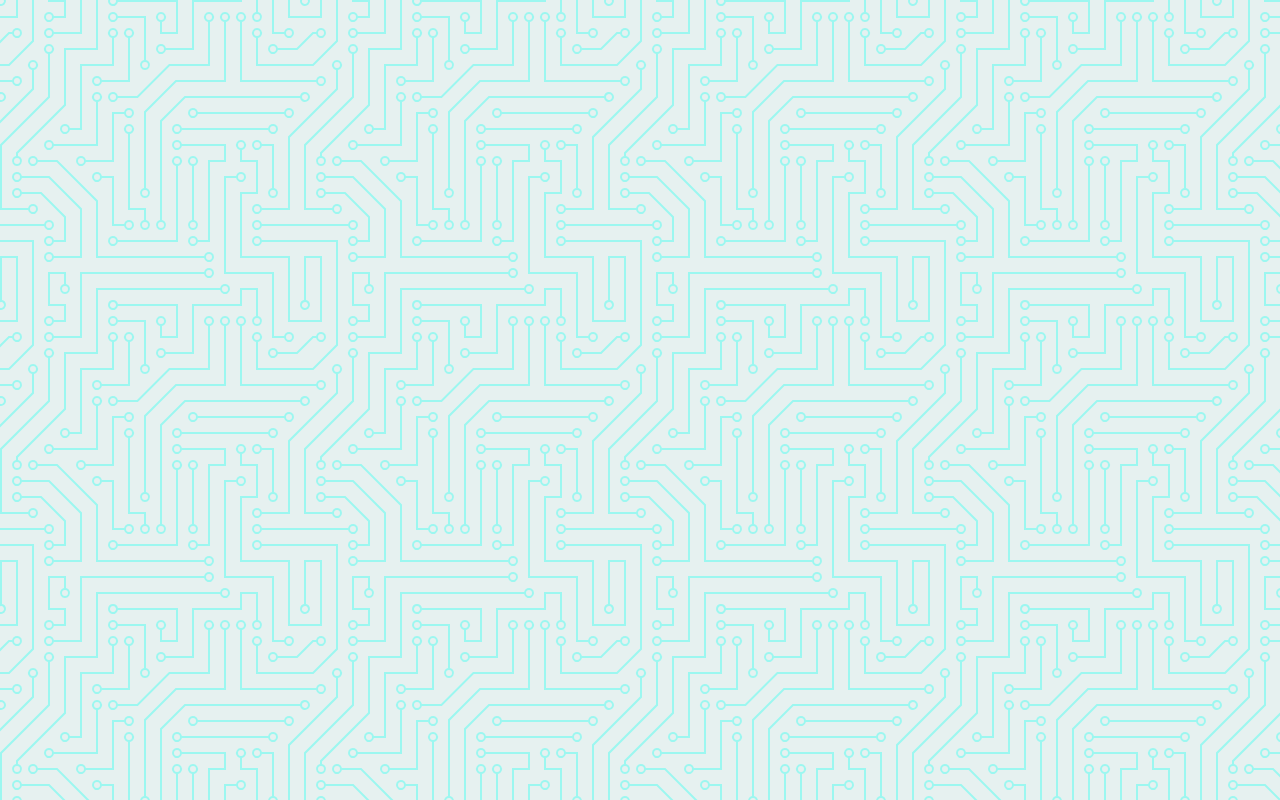
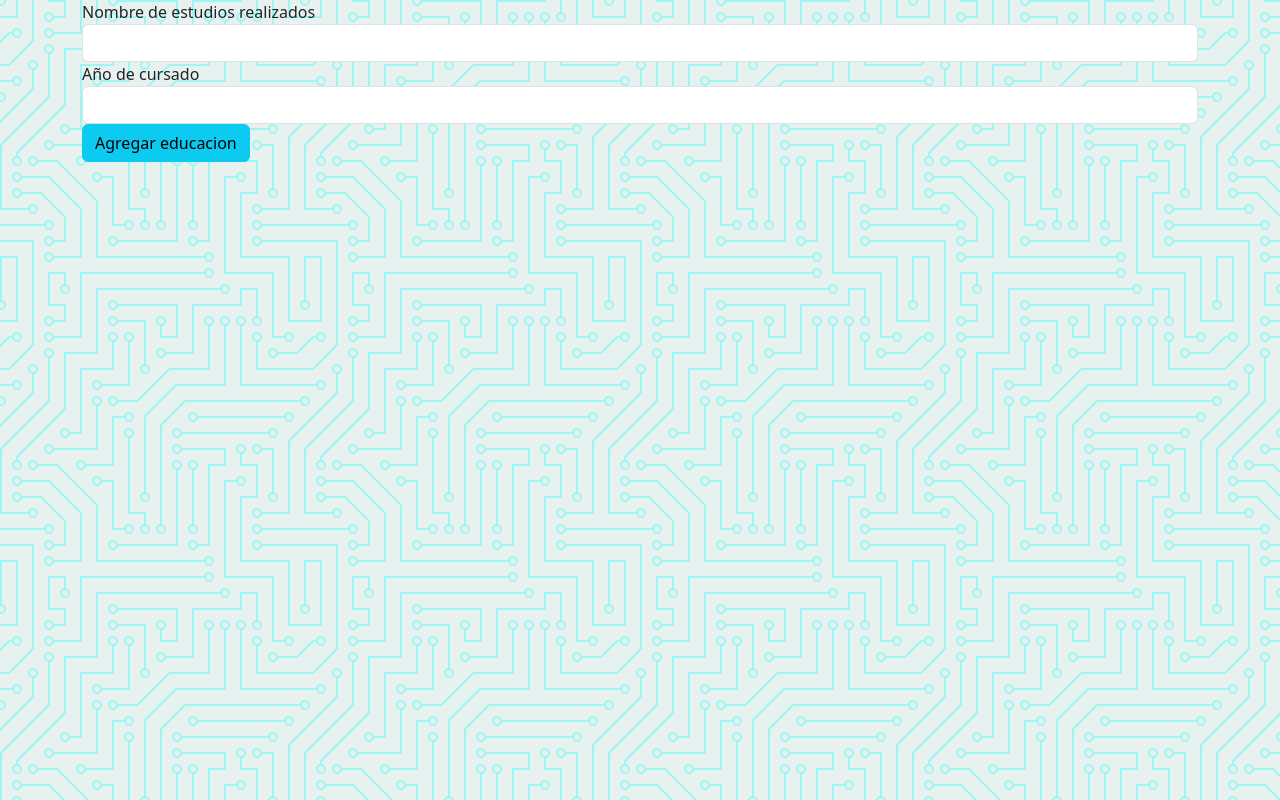
Before and after one commit to lucasalbornoz04/front-angular, an Angular app in the folder front/: page /nuevaEdu in a window 1280 px wide. Before the commit this address led to /. Built offline with nearby package versions, Linux system fonts and the light colour scheme.

Commit message:
Cambios en educacion

```diff
--- a/front/src/app/app-routing.module.ts
+++ b/front/src/app/app-routing.module.ts
@@ -2,6 +2,7 @@ import { NgModule } from '@angular/core';
 import { RouterModule, Routes } from '@angular/router';
 import { EditAbountMeComponent } from './components/abount-me/edit-abount-me.component';
 import { NewAbountMeComponent } from './components/abount-me/new-abount-me.component';
+import { NewEducationComponent } from './components/education/new-education.component';
 import { HomeComponent } from './components/home/home.component';
 import { LoginComponent } from './components/login/login.component';
 
@@ -9,7 +10,9 @@ const routes: Routes = [
   {path: '', component: HomeComponent},
   {path: 'login', component: LoginComponent},
   {path: 'createPersona', component: NewAbountMeComponent},
-  {path: 'editPersona/:id', component: EditAbountMeComponent}
+  {path: 'editPersona/:id', component: EditAbountMeComponent},
+  {path: 'nuevaEdu', component: NewEducationComponent}
+
 ];
 
 @NgModule({
--- a/front/src/app/components/education/education.component.html
+++ b/front/src/app/components/education/education.component.html
@@ -1,4 +1,23 @@
 <section>
+  <div class="row">
+    <h3>Education</h3>
+    <div class="col-lg-2">
+      <button type="button" class="btn btn-dark" routerLink="/nuevaEdu">
+        Agregar Educacion
+      </button>
+    </div>
+      <ul class="list-group" *ngFor="let Educacion of educacion">
+          <li class="list-group-item d-flex justify-content-between align-items-center">
+            <h4>{{Educacion.nombreEdu}}</h4>
+            <span class="badge bg-primary rounded-pill">{{(Educacion.fechaEdu)}}</span>
+          </li>
+      </ul>
+  </div>
+</section>
+
+
+<!-- prubeas -->
+<!-- <section>
     <h3>Education</h3>
       <ul class="list-group">
           <li class="list-group-item d-flex justify-content-between align-items-center">
@@ -14,4 +33,4 @@
             <span class="badge bg-primary rounded-pill">(año)</span>
           </li>
       </ul>
-</section>
+</section> -->
--- a/front/src/app/components/education/education.component.ts
+++ b/front/src/app/components/education/education.component.ts
@@ -1,4 +1,7 @@
 import { Component, OnInit } from '@angular/core';
+import { Educacion } from 'src/app/model/educacion';
+import { EducacionService } from 'src/app/service/educacion.service';
+import { TokenService } from 'src/app/service/token.service';
 
 @Component({
   selector: 'app-education',
@@ -6,10 +9,38 @@ import { Component, OnInit } from '@angular/core';
   styleUrls: ['./education.component.css']
 })
 export class EducationComponent implements OnInit {
+  educacion : Educacion[] = [];
 
-  constructor() { }
+  constructor(private educacionS: EducacionService, private tokenService: TokenService) { }
+  isLogged = false;
 
   ngOnInit(): void {
+    this.cargarEducacion();
+    if(this.tokenService.getToken()){
+      this.isLogged = true;
+    } else {
+      this.isLogged = false;
+    }
+  }
+
+  cargarEducacion(): void {
+    this.educacionS.lista().subscribe(
+      data =>{
+        this.educacion = data;
+      }
+    )
+  }
+
+  delete(id?: number){
+    if( id != undefined){
+      this.educacionS.delete(id).subscribe(
+        data => {
+          this.cargarEducacion();
+        }, err => {
+          alert ("No se pudo eliminar");
+        }
+      )
+    }
   }
 
 }
--- a/front/src/app/components/education/new-education.component.html
+++ b/front/src/app/components/education/new-education.component.html
@@ -1 +1,15 @@
-<p>new-education works!</p>
+<div class="container">
+    <div class="row">
+        <form (ngSubmit)="onCreate()" novalidate #f="ngForm">
+            <div class="form-group">
+                <label for="nombreEdu">Nombre de estudios realizados</label>
+                <input type="text" class="form-control" id="nombreEdu" name="nombreEdu" [(ngModel)]="nombreEdu" required>
+            </div>
+            <div class="form-group">
+                <label for="fechaEdu">Año de cursado</label>
+                <input type="text" class="form-control" id="fechaEdu" name="fechaEdu" [(ngModel)]="fechaEdu" required>
+            </div>
+            <button class="btn btn-info">Agregar educacion</button>
+        </form>
+    </div>
+</div>
--- a/front/src/app/components/education/new-education.component.ts
+++ b/front/src/app/components/education/new-education.component.ts
@@ -1,4 +1,7 @@
 import { Component, OnInit } from '@angular/core';
+import { Router } from '@angular/router';
+import { Educacion } from 'src/app/model/educacion';
+import { EducacionService } from 'src/app/service/educacion.service';
 
 @Component({
   selector: 'app-new-education',
@@ -6,10 +9,25 @@ import { Component, OnInit } from '@angular/core';
   styleUrls: ['./new-education.component.css']
 })
 export class NewEducationComponent implements OnInit {
+  nombreEdu: string;
+  fechaEdu: string;
 
-  constructor() { }
+  constructor(private educacionS: EducacionService, private router: Router) { }
 
   ngOnInit(): void {
   }
 
+  onCreate(): void {
+    const educacion = new Educacion(this.nombreEdu, this.fechaEdu);
+    this.educacionS.save(educacion).subscribe(
+      data=>{
+        alert("Educacion añadida correctamente");
+        this.router.navigate(['']);
+      }, err => {
+        alert("fallo al agregar");
+        this.router.navigate(['']);
+      }
+      )
+  }
+
 }
```
